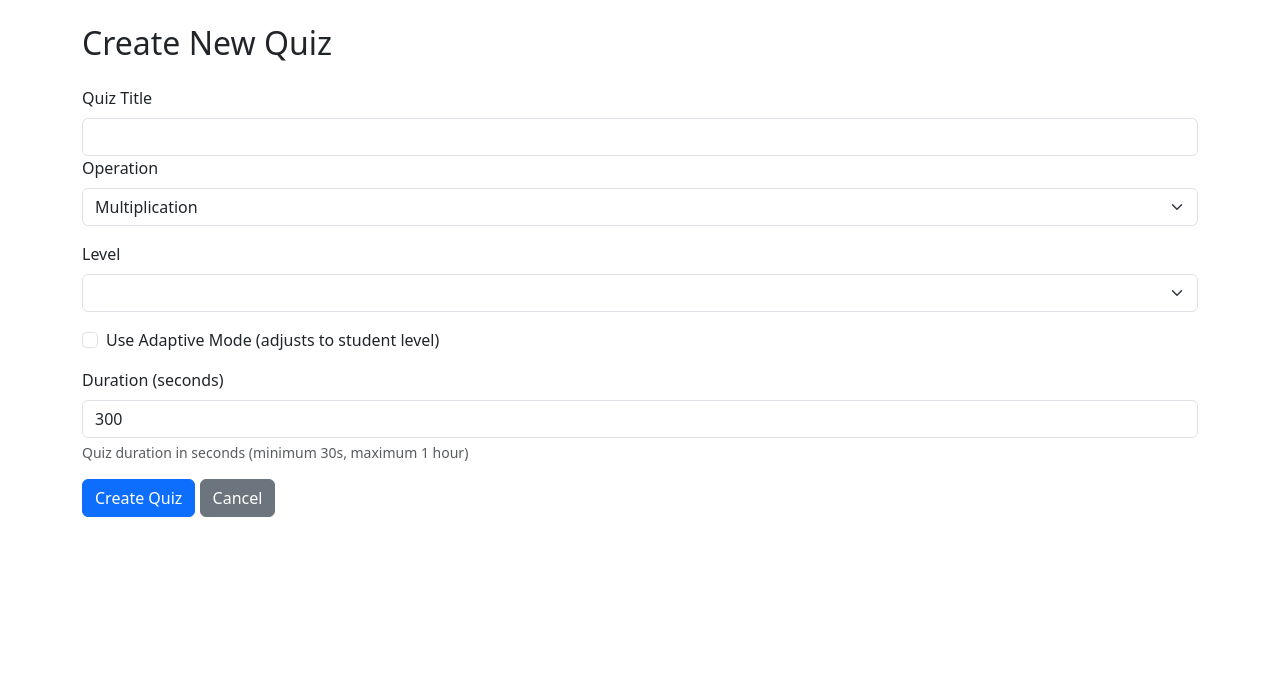
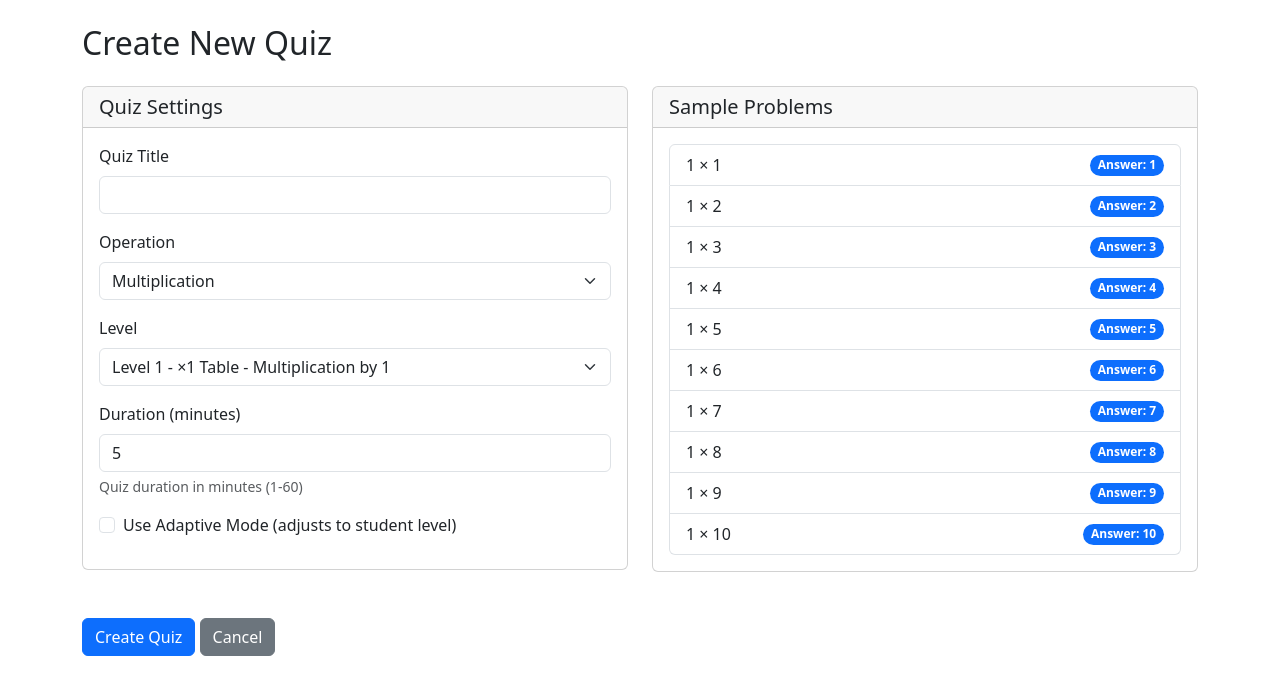
Before and after one commit to KennethWeiss/MathFluency, a Python web app: template templates/quiz/create.html in a window 1280 px wide. Shown: the part 56-751 px from the top of the page. Run offline with Jinja, Linux system fonts and the light colour scheme; the template is opened without the code that fills it, so the values that code supplies are empty.

Commit message:
refactor quiz creation page layout and enhance dynamic level selection with sample problems preview

```diff
--- a/static/js/operations.js
+++ b/static/js/operations.js
@@ -1,27 +1,266 @@
-const operations = {
+// Define and export the operations object
+window.operations = {
     addition: {
         levels: {
-            1: "1: Single Digit - Basic addition of numbers from 0 to 9.",
-            2: "2: Double Digit - Addition of two-digit numbers (10-99).",
-            3: "3: Make 10 - Problems that require making a total of 10.",
-            4: "4: Add to 100 - Addition problems that sum to 100.",
-            5: "5: Add to 1000 - Addition problems that sum to 1000."
+            1: {
+                description: "Single Digit - Basic addition of numbers from 0 to 9",
+                sampleProblems: [
+                    { problem: "3 + 4", answer: 7 },
+                    { problem: "5 + 2", answer: 7 },
+                    { problem: "6 + 3", answer: 9 },
+                    { problem: "1 + 8", answer: 9 },
+                    { problem: "4 + 4", answer: 8 },
+                    { problem: "7 + 2", answer: 9 },
+                    { problem: "0 + 9", answer: 9 },
+                    { problem: "2 + 6", answer: 8 },
+                    { problem: "3 + 5", answer: 8 },
+                    { problem: "1 + 7", answer: 8 }
+                ]
+            },
+            2: {
+                description: "Double Digit - Addition of two-digit numbers (10-99)",
+                sampleProblems: [
+                    { problem: "23 + 45", answer: 68 },
+                    { problem: "56 + 32", answer: 88 },
+                    { problem: "78 + 21", answer: 99 },
+                    { problem: "34 + 65", answer: 99 },
+                    { problem: "12 + 87", answer: 99 },
+                    { problem: "45 + 44", answer: 89 },
+                    { problem: "67 + 22", answer: 89 },
+                    { problem: "89 + 10", answer: 99 },
+                    { problem: "55 + 33", answer: 88 },
+                    { problem: "44 + 55", answer: 99 }
+                ]
+            },
+            3: {
+                description: "Make 10 - Problems that require making a total of 10",
+                sampleProblems: [
+                    { problem: "7 + __", answer: 3 },
+                    { problem: "5 + __", answer: 5 },
+                    { problem: "2 + __", answer: 8 },
+                    { problem: "8 + __", answer: 2 },
+                    { problem: "4 + __", answer: 6 },
+                    { problem: "1 + __", answer: 9 },
+                    { problem: "6 + __", answer: 4 },
+                    { problem: "3 + __", answer: 7 },
+                    { problem: "9 + __", answer: 1 },
+                    { problem: "0 + __", answer: 10 }
+                ]
+            },
+            4: {
+                description: "Add to 100 - Addition problems that sum to 100",
+                sampleProblems: [
+                    { problem: "45 + 55", answer: 100 },
+                    { problem: "67 + 33", answer: 100 },
+                    { problem: "78 + 22", answer: 100 },
+                    { problem: "89 + 11", answer: 100 },
+                    { problem: "25 + 75", answer: 100 },
+                    { problem: "40 + 60", answer: 100 },
+                    { problem: "95 + 5", answer: 100 },
+                    { problem: "82 + 18", answer: 100 },
+                    { problem: "71 + 29", answer: 100 },
+                    { problem: "63 + 37", answer: 100 }
+                ]
+            },
+            5: {
+                description: "Add to 1000 - Addition problems that sum to 1000",
+                sampleProblems: [
+                    { problem: "456 + 544", answer: 1000 },
+                    { problem: "678 + 322", answer: 1000 },
+                    { problem: "789 + 211", answer: 1000 },
+                    { problem: "345 + 655", answer: 1000 },
+                    { problem: "123 + 877", answer: 1000 },
+                    { problem: "445 + 555", answer: 1000 },
+                    { problem: "667 + 333", answer: 1000 },
+                    { problem: "889 + 111", answer: 1000 },
+                    { problem: "555 + 445", answer: 1000 },
+                    { problem: "444 + 556", answer: 1000 }
+                ]
+            }
         }
     },
     multiplication: {
         levels: {
-            1: "1: ×1 Table - Multiplication by 1.",
-            2: "2: ×2 Table - Multiplication by 2.",
-            3: "3: ×3 Table - Multiplication by 3.",
-            4: "4: ×4 Table - Multiplication by 4.",
-            5: "5: ×5 Table - Multiplication by 5.",
-            6: "6: ×6 Table - Multiplication by 6.",
-            7: "7: ×7 Table - Multiplication by 7.",
-            8: "8: ×8 Table - Multiplication by 8.",
-            9: "9: ×9 Table - Multiplication by 9.",
-            10: "10: ×10 Table - Multiplication by 10.",
-            11: "11: ×11 Table - Multiplication by 11.",
-            12: "12: ×12 Table - Multiplication by 12."
+            1: {
+                description: "×1 Table - Multiplication by 1",
+                sampleProblems: [
+                    { problem: "1 × 1", answer: 1 },
+                    { problem: "1 × 2", answer: 2 },
+                    { problem: "1 × 3", answer: 3 },
+                    { problem: "1 × 4", answer: 4 },
+                    { problem: "1 × 5", answer: 5 },
+                    { problem: "1 × 6", answer: 6 },
+                    { problem: "1 × 7", answer: 7 },
+                    { problem: "1 × 8", answer: 8 },
+                    { problem: "1 × 9", answer: 9 },
+                    { problem: "1 × 10", answer: 10 }
+                ]
+            },
+            2: {
+                description: "×2 Table - Multiplication by 2",
+                sampleProblems: [
+                    { problem: "2 × 1", answer: 2 },
+                    { problem: "2 × 2", answer: 4 },
+                    { problem: "2 × 3", answer: 6 },
+                    { problem: "2 × 4", answer: 8 },
+                    { problem: "2 × 5", answer: 10 },
+                    { problem: "2 × 6", answer: 12 },
+                    { problem: "2 × 7", answer: 14 },
+                    { problem: "2 × 8", answer: 16 },
+                    { problem: "2 × 9", answer: 18 },
+                    { problem: "2 × 10", answer: 20 }
+                ]
+            },
+            3: {
+                description: "×3 Table - Multiplication by 3",
+                sampleProblems: [
+                    { problem: "3 × 1", answer: 3 },
+                    { problem: "3 × 2", answer: 6 },
+                    { problem: "3 × 3", answer: 9 },
+                    { problem: "3 × 4", answer: 12 },
+                    { problem: "3 × 5", answer: 15 },
+                    { problem: "3 × 6", answer: 18 },
+                    { problem: "3 × 7", answer: 21 },
+                    { problem: "3 × 8", answer: 24 },
+                    { problem: "3 × 9", answer: 27 },
+                    { problem: "3 × 10", answer: 30 }
+                ]
+            },
+            4: {
+                description: "×4 Table - Multiplication by 4",
+                sampleProblems: [
+                    { problem: "4 × 1", answer: 4 },
+                    { problem: "4 × 2", answer: 8 },
+                    { problem: "4 × 3", answer: 12 },
+                    { problem: "4 × 4", answer: 16 },
+                    { problem: "4 × 5", answer: 20 },
+                    { problem: "4 × 6", answer: 24 },
+                    { problem: "4 × 7", answer: 28 },
+                    { problem: "4 × 8", answer: 32 },
+                    { problem: "4 × 9", answer: 36 },
+                    { problem: "4 × 10", answer: 40 }
+                ]
+            },
+            5: {
+                description: "×5 Table - Multiplication by 5",
+                sampleProblems: [
+                    { problem: "5 × 1", answer: 5 },
+                    { problem: "5 × 2", answer: 10 },
+                    { problem: "5 × 3", answer: 15 },
+                    { problem: "5 × 4", answer: 20 },
+                    { problem: "5 × 5", answer: 25 },
+                    { problem: "5 × 6", answer: 30 },
+                    { problem: "5 × 7", answer: 35 },
+                    { problem: "5 × 8", answer: 40 },
+                    { problem: "5 × 9", answer: 45 },
+                    { problem: "5 × 10", answer: 50 }
+                ]
+            },
+            6: {
+                description: "×6 Table - Multiplication by 6",
+                sampleProblems: [
+                    { problem: "6 × 1", answer: 6 },
+                    { problem: "6 × 2", answer: 12 },
+                    { problem: "6 × 3", answer: 18 },
+                    { problem: "6 × 4", answer: 24 },
+                    { problem: "6 × 5", answer: 30 },
+                    { problem: "6 × 6", answer: 36 },
+                    { problem: "6 × 7", answer: 42 },
+                    { problem: "6 × 8", answer: 48 },
+                    { problem: "6 × 9", answer: 54 },
+                    { problem: "6 × 10", answer: 60 }
+                ]
+            },
+            7: {
+                description: "×7 Table - Multiplication by 7",
+                sampleProblems: [
+                    { problem: "7 × 1", answer: 7 },
+                    { problem: "7 × 2", answer: 14 },
+                    { problem: "7 × 3", answer: 21 },
+                    { problem: "7 × 4", answer: 28 },
+                    { problem: "7 × 5", answer: 35 },
+                    { problem: "7 × 6", answer: 42 },
+                    { problem: "7 × 7", answer: 49 },
+                    { problem: "7 × 8", answer: 56 },
+                    { problem: "7 × 9", answer: 63 },
+                    { problem: "7 × 10", answer: 70 }
+                ]
+            },
+            8: {
+                description: "×8 Table - Multiplication by 8",
+                sampleProblems: [
+                    { problem: "8 × 1", answer: 8 },
+                    { problem: "8 × 2", answer: 16 },
+                    { problem: "8 × 3", answer: 24 },
+                    { problem: "8 × 4", answer: 32 },
+                    { problem: "8 × 5", answer: 40 },
+                    { problem: "8 × 6", answer: 48 },
+                    { problem: "8 × 7", answer: 56 },
+                    { problem: "8 × 8", answer: 64 },
+                    { problem: "8 × 9", answer: 72 },
+                    { problem: "8 × 10", answer: 80 }
+                ]
+            },
+            9: {
+                description: "×9 Table - Multiplication by 9",
+                sampleProblems: [
+                    { problem: "9 × 1", answer: 9 },
+                    { problem: "9 × 2", answer: 18 },
+                    { problem: "9 × 3", answer: 27 },
+                    { problem: "9 × 4", answer: 36 },
+                    { problem: "9 × 5", answer: 45 },
+                    { problem: "9 × 6", answer: 54 },
+                    { problem: "9 × 7", answer: 63 },
+                    { problem: "9 × 8", answer: 72 },
+                    { problem: "9 × 9", answer: 81 },
+                    { problem: "9 × 10", answer: 90 }
+                ]
+            },
+            10: {
+                description: "×10 Table - Multiplication by 10",
+                sampleProblems: [
+                    { problem: "10 × 1", answer: 10 },
+                    { problem: "10 × 2", answer: 20 },
+                    { problem: "10 × 3", answer: 30 },
+                    { problem: "10 × 4", answer: 40 },
+                    { problem: "10 × 5", answer: 50 },
+                    { problem: "10 × 6", answer: 60 },
+                    { problem: "10 × 7", answer: 70 },
+                    { problem: "10 × 8", answer: 80 },
+                    { problem: "10 × 9", answer: 90 },
+                    { problem: "10 × 10", answer: 100 }
+                ]
+            },
+            11: {
+                description: "×11 Table - Multiplication by 11",
+                sampleProblems: [
+                    { problem: "11 × 1", answer: 11 },
+                    { problem: "11 × 2", answer: 22 },
+                    { problem: "11 × 3", answer: 33 },
+                    { problem: "11 × 4", answer: 44 },
+                    { problem: "11 × 5", answer: 55 },
+                    { problem: "11 × 6", answer: 66 },
+                    { problem: "11 × 7", answer: 77 },
+                    { problem: "11 × 8", answer: 88 },
+                    { problem: "11 × 9", answer: 99 },
+                    { problem: "11 × 10", answer: 110 }
+                ]
+            },
+            12: {
+                description: "×12 Table - Multiplication by 12",
+                sampleProblems: [
+                    { problem: "12 × 1", answer: 12 },
+                    { problem: "12 × 2", answer: 24 },
+                    { problem: "12 × 3", answer: 36 },
+                    { problem: "12 × 4", answer: 48 },
+                    { problem: "12 × 5", answer: 60 },
+                    { problem: "12 × 6", answer: 72 },
+                    { problem: "12 × 7", answer: 84 },
+                    { problem: "12 × 8", answer: 96 },
+                    { problem: "12 × 9", answer: 108 },
+                    { problem: "12 × 10", answer: 120 }
+                ]
+            }
         }
     }
 };
--- a/templates/quiz/create.html
+++ b/templates/quiz/create.html
@@ -7,60 +7,135 @@
     <h2>{{ 'Edit Quiz' if quiz else 'Create New Quiz' }}</h2>
     <form method="POST" class="mt-4">
         <input type="hidden" name="csrf_token" value="{{ csrf_token() }}">
+
+        <div class="row">
+            <div class="col-md-6">
+                <!-- Quiz Settings -->
+                <div class="card mb-4">
+                    <div class="card-header">
+                        <h5 class="mb-0">Quiz Settings</h5>
+                    </div>
+                    <div class="card-body">
+                        <div class="mb-3">
                             <label for="title" class="form-label">Quiz Title</label>
                             <input type="text" class="form-control" id="title" name="title" value="{{ quiz.title if quiz else '' }}" required>
+                        </div>
 
                         <div class="mb-3">
                             <label for="operation" class="form-label">Operation</label>
                             <select class="form-select" id="operation" name="operation" required>
                                 <option value="multiplication" {% if quiz and quiz.operation == 'multiplication' %}selected{% endif %}>Multiplication</option>
                                 <option value="addition" {% if quiz and quiz.operation == 'addition' %}selected{% endif %}>Addition</option>
-            <option value="subtraction" {% if quiz and quiz.operation == 'subtraction' %}selected{% endif %}>Subtraction</option>
-            <option value="division" {% if quiz and quiz.operation == 'division' %}selected{% endif %}>Division</option>
                             </select>
                         </div>
 
                         <div class="mb-3">
                             <label for="level" class="form-label">Level</label>
                             <select class="form-select" id="level" name="level" required>
-            <!-- Options will be populated dynamically based on the selected operation -->
+                                <!-- Options will be populated dynamically -->
                             </select>
                         </div>
+
+                        <div class="mb-3">
+                            <label for="duration" class="form-label">Duration (minutes)</label>
+                            <input type="number" class="form-control" id="duration" name="duration" min="1" max="60" value="{{ quiz.duration if quiz else 5 }}" required>
+                            <div class="form-text">Quiz duration in minutes (1-60)</div>
+                        </div>
+
                         <div class="mb-3 form-check">
                             <input type="checkbox" class="form-check-input" id="adaptive" name="adaptive" {% if quiz and quiz.adaptive %}checked{% endif %}>
                             <label class="form-check-label" for="adaptive">Use Adaptive Mode (adjusts to student level)</label>
                         </div>
-
-        <div class="mb-3">
-            <label for="duration" class="form-label">Duration (seconds)</label>
-            <input type="number" class="form-control" id="duration" name="duration" min="30" max="3600" value="{{ quiz.duration if quiz else 300 }}" required>
-            <div class="form-text">Quiz duration in seconds (minimum 30s, maximum 1 hour)</div>
+                    </div>
+                </div>
             </div>
 
+            <div class="col-md-6">
+                <!-- Sample Problems Preview -->
+                <div class="card">
+                    <div class="card-header">
+                        <h5 class="mb-0">Sample Problems</h5>
+                    </div>
+                    <div class="card-body">
+                        <div id="sampleProblems" class="list-group">
+                            <!-- Sample problems will be displayed here -->
+                        </div>
+                    </div>
+                </div>
+            </div>
+        </div>
+
+        <div class="row mt-4">
+            <div class="col-12">
                 <button type="submit" class="btn btn-primary">{{ 'Update Quiz' if quiz else 'Create Quiz' }}</button>
                 <a href="{{ url_for('quiz.teacher_quizzes') }}" class="btn btn-secondary">Cancel</a>
+            </div>
+        </div>
+    </form>
+</div>
+
+<!-- Load operations.js first -->
 <script src="{{ url_for('static', filename='js/operations.js') }}"></script>
+
+<!-- Then load our initialization code -->
 <script>
+// Wait for both DOM and operations.js to be loaded
 document.addEventListener('DOMContentLoaded', function() {
-        document.getElementById('operation').addEventListener('change', function() {
-            const operation = this.value;
+    // Make sure operations object is available
+    if (typeof window.operations === 'undefined') {
+        console.error('Operations not loaded');
+        return;
+    }
+
+    const operationSelect = document.getElementById('operation');
     const levelSelect = document.getElementById('level');
+    const sampleProblemsContainer = document.getElementById('sampleProblems');
 
+    function updateLevelOptions(operation) {
         // Clear existing options
         levelSelect.innerHTML = '';
 
-            const levels = operations[operation].levels;
+        const levels = window.operations[operation].levels;
 
-            // Populate the level select with new options
-            for (const [key, value] of Object.entries(levels)) {
-                const newOption = document.createElement('option');
-                newOption.value = key;
-                newOption.textContent = value;
-                levelSelect.appendChild(newOption);
+        // Add new options
+        Object.entries(levels).forEach(([key, level]) => {
+            const option = document.createElement('option');
+            option.value = key;
+            option.textContent = `Level ${key} - ${level.description}`;
+            levelSelect.appendChild(option);
+        });
+
+        // Trigger level change to update samples
+        updateLevelInfo(operation, levelSelect.value);
     }
+
+    function updateLevelInfo(operation, level) {
+        const levelData = window.operations[operation].levels[level];
+
+        // Update sample problems
+        sampleProblemsContainer.innerHTML = '';
+        levelData.sampleProblems.forEach((problem, index) => {
+            const item = document.createElement('div');
+            item.className = 'list-group-item d-flex justify-content-between align-items-center';
+            item.innerHTML = `
+                <span class="problem">${problem.problem}</span>
+                <span class="badge bg-primary rounded-pill">Answer: ${problem.answer}</span>
+            `;
+            sampleProblemsContainer.appendChild(item);
         });
+    }
+
+    // Event listeners
+    operationSelect.addEventListener('change', function() {
+        updateLevelOptions(this.value);
+    });
+
+    levelSelect.addEventListener('change', function() {
+        updateLevelInfo(operationSelect.value, this.value);
+    });
+
+    // Initialize with current values
+    updateLevelOptions(operationSelect.value);
 });
 </script>
-</div>
-</div>
 {% endblock %}
```
Lines whose indentation alone changed are shown as unchanged.
